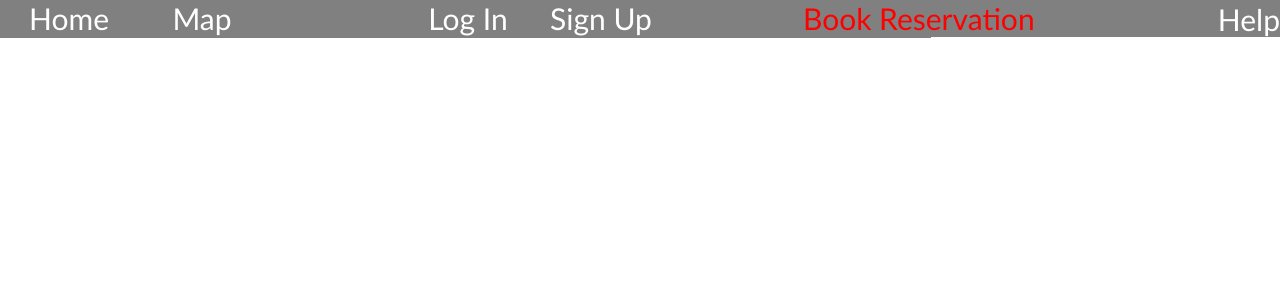
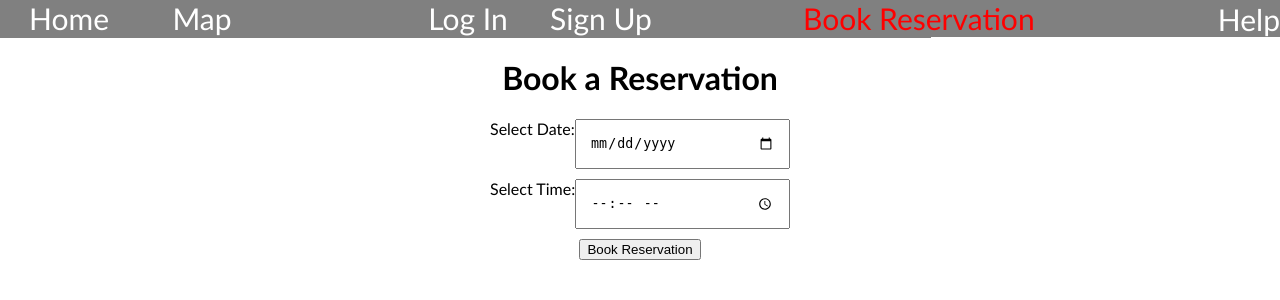
Before and after one commit to nhussainwlv/Dev-Dynamic, a PHP site: page /book_reservation.html in a window 1280 px wide. Shown: the top 300 px of the page. Run offline with PHP 8.4, Linux system fonts and the light colour scheme.

Commit message:
Added Booking Reservation Feature
Added the ability to book a reservation with error handling and a confirmation box.

```diff
--- a/book_reservation.html
+++ b/book_reservation.html
@@ -1,15 +1,15 @@
 <!DOCTYPE html>
-
 <html>
     <head>
         <title>WLV Companion</title>
         <link rel="stylesheet" href="style.css">
+        <script type="text/javascript" src="reservation_script.js" defer></script>
     </head>
 
     <body>
         <div id="nav-top">
             <ul>
-                <li class="nav-bar"><a href="index.html">Home</a></a></li>
+                <li class="nav-bar"><a href="index.html">Home</a></li>
                 <li class="nav-bar"><a href="map.html">Map</a></li>
                 <li class="nav-bar-br"><a></a></li>
                 <li class="nav-bar"><a href="log_in.html">Log In</a></li>
@@ -20,9 +20,26 @@
             <li id="nav-spacer"><a href="help.html">Help</a></li>
         </div>
 
+        <div class="reservation-container">
+            <h1>Book a Reservation</h1>
+            <form id="reservation-form">
+                <div>
+                    <label for="date">Select Date:</label>
+                    <input type="date" id="date" name="date">
+                </div>
+                <div>
+                    <label for="time">Select Time:</label>
+                    <input type="time" id="time" name="time">
+                </div>
+                <button type="button" id="book-button">Book Reservation</button>
+            </form>
+        </div>
 
-
-
-
+        <div id="confirmation-box" class="hidden">
+            <div class="confirmation-message">
+                <p>Reservation has been booked</p>
+                <button id="close-button">Close</button>
+            </div>
+        </div>
     </body>
 </html>
--- /dev/null
+++ b/reservation_script.js
@@ -0,0 +1,14 @@
+document.getElementById('book-button').addEventListener('click', function() {
+    const date = document.getElementById('date').value;
+    const time = document.getElementById('time').value;
+
+    if (date === "" || time === "") {
+        alert("Please select both date and time.");
+    } else {
+        document.getElementById('confirmation-box').classList.remove('hidden');
+    }
+});
+
+document.getElementById('close-button').addEventListener('click', function() {
+    document.getElementById('confirmation-box').classList.add('hidden');
+});
```
Also changed, not shown: style.css (+31 -8 lines).
